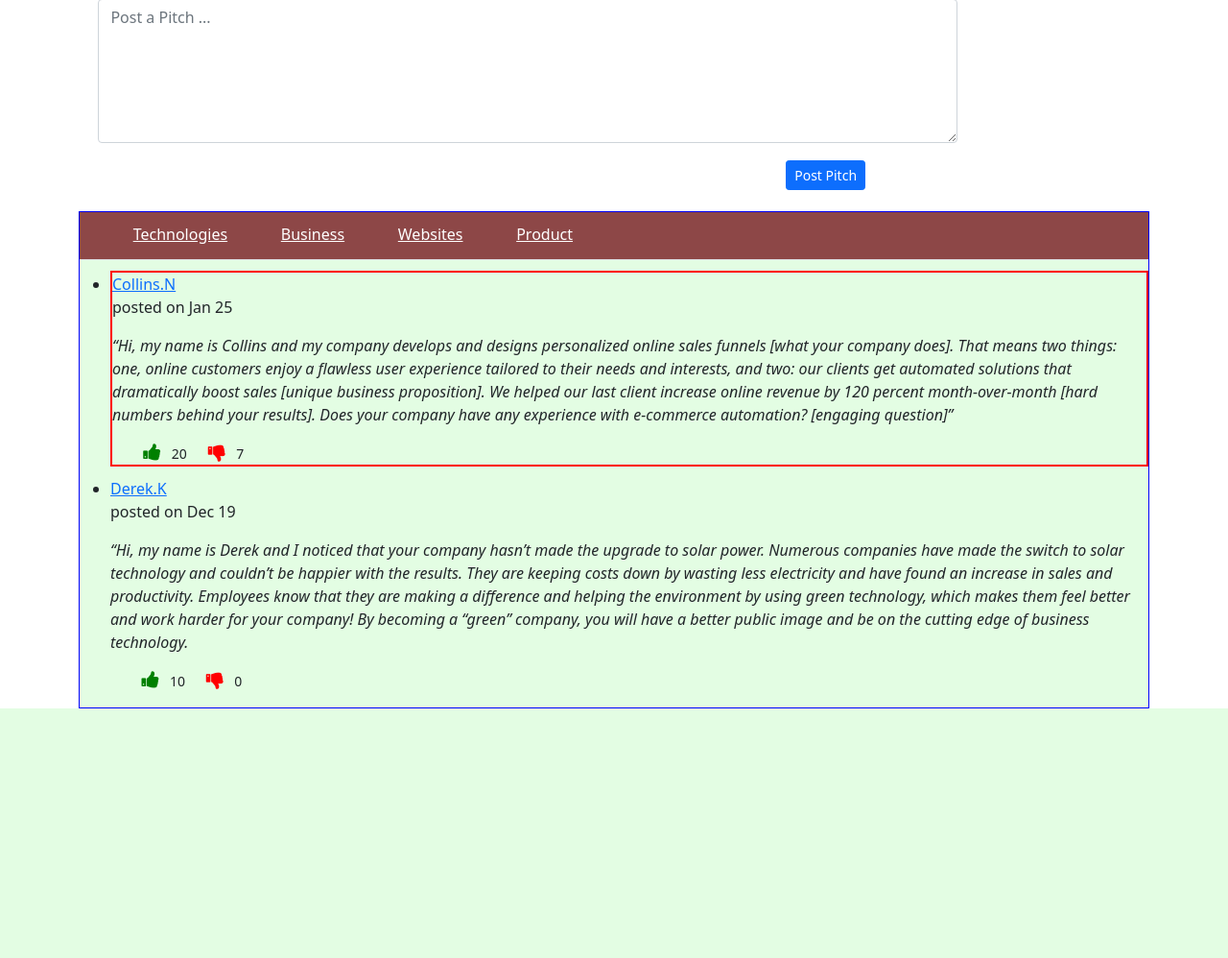
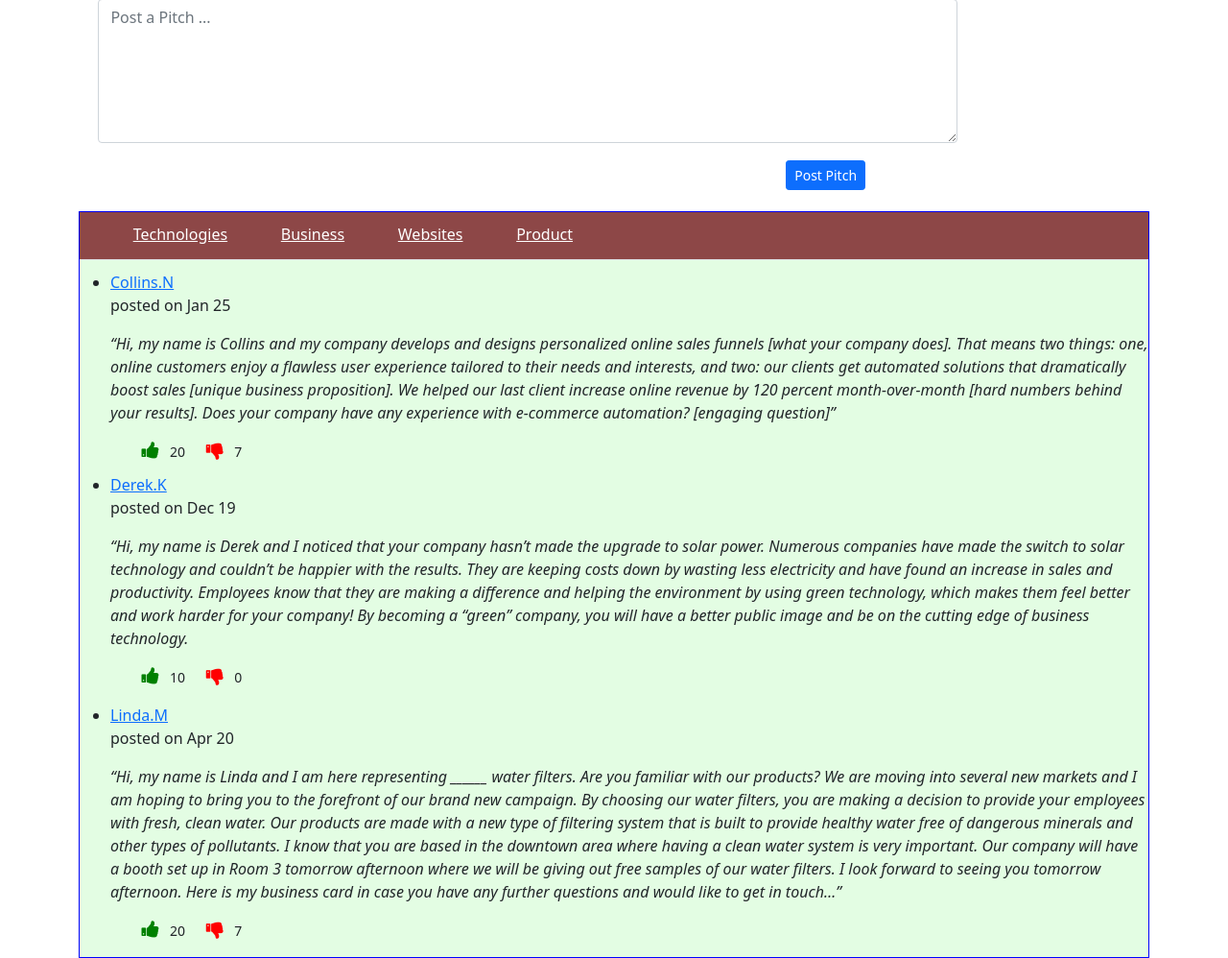
Before and after one commit to Collins07/My-pitch, a Flask app: page /pitch in a window 1280 px wide. Shown: the part 65-1063 px from the top of the page at 96% size. Before the commit the page ends 803 px from the top, so only its background shows below. Run offline with Flask 2, Linux system fonts and the light colour scheme.

Commit message:
changes on pitch

```diff
--- a/static/pitch.css
+++ b/static/pitch.css
@@ -22,20 +22,15 @@ textarea{
 }
 li{
     margin-top: 1%;
-
 }
 #list{
     color: white;
-
 }
 #list1{
     margin-left: 5%;
 }
 #list1:hover{
     font-weight: bold;
-}
-#first{
-    border: 2px solid red;
 }
 #like{
     font-size: 20px;
--- a/templates/pitch.html
+++ b/templates/pitch.html
@@ -21,15 +21,15 @@
                 <div class="archive">
 
                     <ul id="tablinks" class="nav nav-tabs categories">
-                        <li id="list1" class="active"><a  id="list" href="#technologies" data-toggle="tab">Technologies</a></li>
-                        <li id="list1"><a id="list" href="#business" data-toggle="tab">Business</a></li>
-                        <li id="list1"><a  id="list" href="#project" data-toggle="tab">Websites</a></li>
-                        <li id="list1"><a  id="list" href="#product" data-toggle="tab">Product</a></li>
+                        <li id="list1" class="active"><a onclick="openSection(event, 'technologies')" class="tablinks" id="list" href="#technologies" data-toggle="tab">Technologies</a></li>
+                        <li id="list1"><a onclick="openSection(event, 'business')" class="tablinks" id="list" href="#business" data-toggle="tab">Business</a></li>
+                        <li id="list1"><a class="tablinks"  id="list" href="#project" data-toggle="tab">Websites</a></li>
+                        <li id="list1"><a class="tablinks" id="list" href="#product" data-toggle="tab">Product</a></li>
                     </ul>
 
 
                     <div class="tab-content mt30 mb30">
-                        <div class="tab-pane active" id="technologies">
+                        <div class="tabcontent" class="tab-pane active" id="technologies">
                             <ul id="post-list">
 
                                 <li id="first">
@@ -78,11 +78,39 @@
 
                             </ul>
                         </div>
-                        <div class="tab-pane" id="business">
+                        <div class="tabcontent" class="tab-pane" id="business" >
+                            <ul id="post-list">
+
+                                <li id="first">
+                                    <a href="">
+                                    Linda.M
+                                    </a>
+                                    <p class="mb0">posted on Apr 20</p>
+
+                                    <p class="headline"><i>
+                                        “Hi, my name is Linda and I am here representing ______ water filters. Are you familiar with our products?
+                                        We are moving into several new markets and I am hoping to bring you to the forefront of our brand new campaign.
+                                         By choosing our water filters, you are making a decision to provide your employees with fresh, clean water.
+                                          Our products are made with a new type of filtering system that is built to provide healthy water free of dangerous
+                                         minerals and other types of pollutants. I know that you are based in the downtown area where having a clean water
+                                         system is very important. Our company will have a booth set up in Room 3 tomorrow afternoon where we will be
+                                        giving out free samples of our water filters. I look forward to seeing you tomorrow afternoon. Here is my business
+                                         card in case you have any further questions and would like to get in touch…”
+                                        </i>
+                                    </p>
+                                    <small class="votes">
+                                        <i id="like" class="fa fa-thumbs-up"></i>&nbsp;&nbsp; 20
+                                        &nbsp;&nbsp;&nbsp;&nbsp;
+                                        <i id="dislike" class="fa fa-thumbs-down"></i>&nbsp;&nbsp; 7
+                                    </small>
+                                </li>
+
+
+                            </ul>
                         </div>
-                        <div class="tab-pane" id="project">
+                        <div class="tabcontent" class="tab-pane" id="project">
                         </div>
-                        <div class="tab-pane" id="product">
+                        <div class="tabcontent"class="tabcontent"class="tabcontent" class="tab-pane" id="product">
                         </div>
                     </div>
                 </div>
@@ -90,5 +118,27 @@
         </div>
     </div>
     <script src="https://cdn.jsdelivr.net/npm/bootstrap@5.1.3/dist/js/bootstrap.bundle.min.js" integrity="sha384-ka7Sk0Gln4gmtz2MlQnikT1wXgYsOg+OMhuP+IlRH9sENBO0LRn5q+8nbTov4+1p" crossorigin="anonymous"></script>
+
+
+
+
+    <script>
+        function openSection(evt, section) {
+          var i, tabcontent, tablinks;
+          tabcontent = document.getElementsByClassName("tabcontent");
+          for (i = 0; i < tabcontent.length; i++) {
+            tabcontent[i].style.display = "none";
+          }
+          tablinks = document.getElementsByClassName("tablinks");
+          for (i = 0; i < tablinks.length; i++) {
+            tablinks[i].className = tablinks[i].className.replace(" active", "");
+          }
+          document.getElementById(section).style.display = "";
+          evt.currentTarget.className += " active";
+        }
+
+        // Get the element with id="defaultOpen" and click on it
+        document.getElementByClass("active").click();
+    </script>
 </body>
 </html>
```
